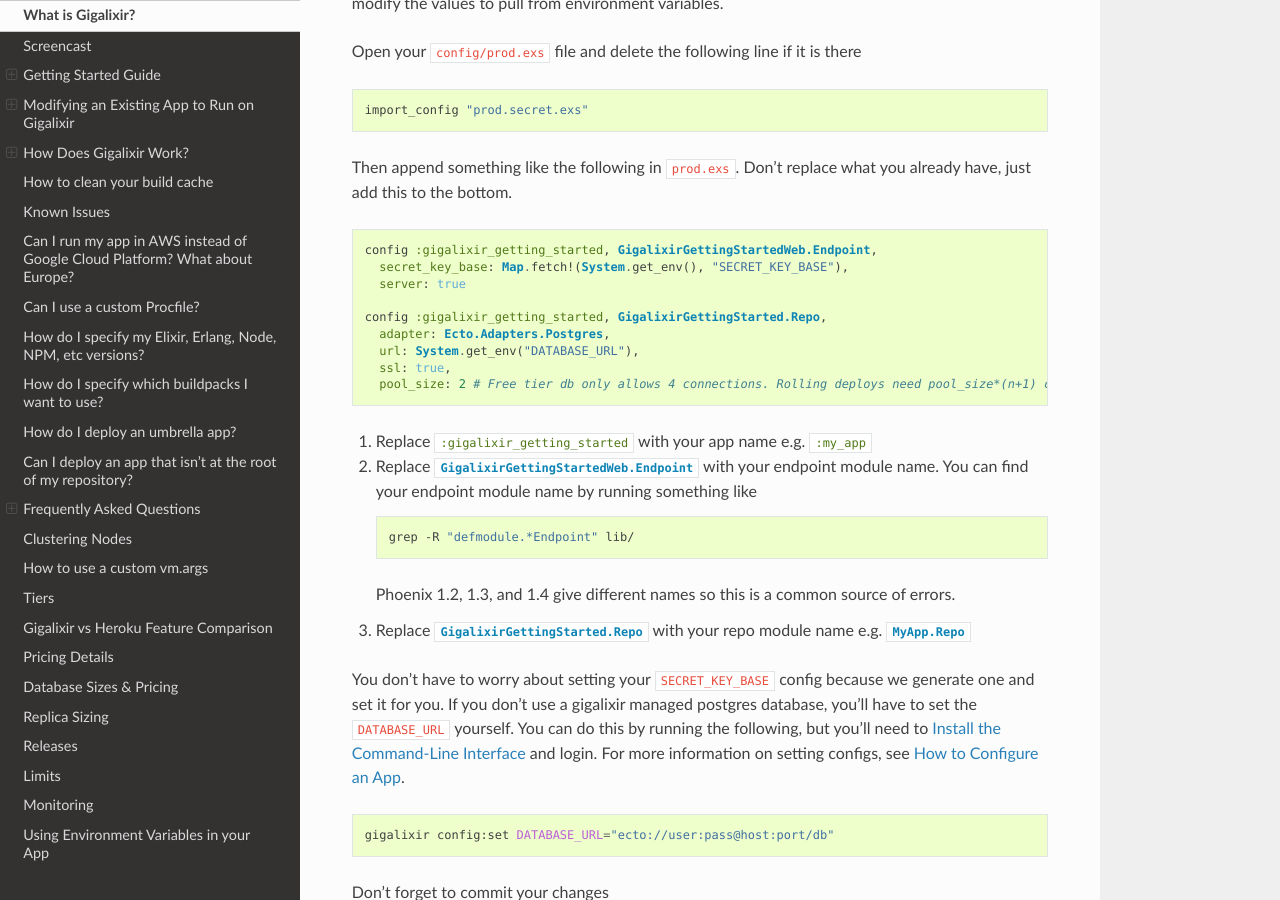
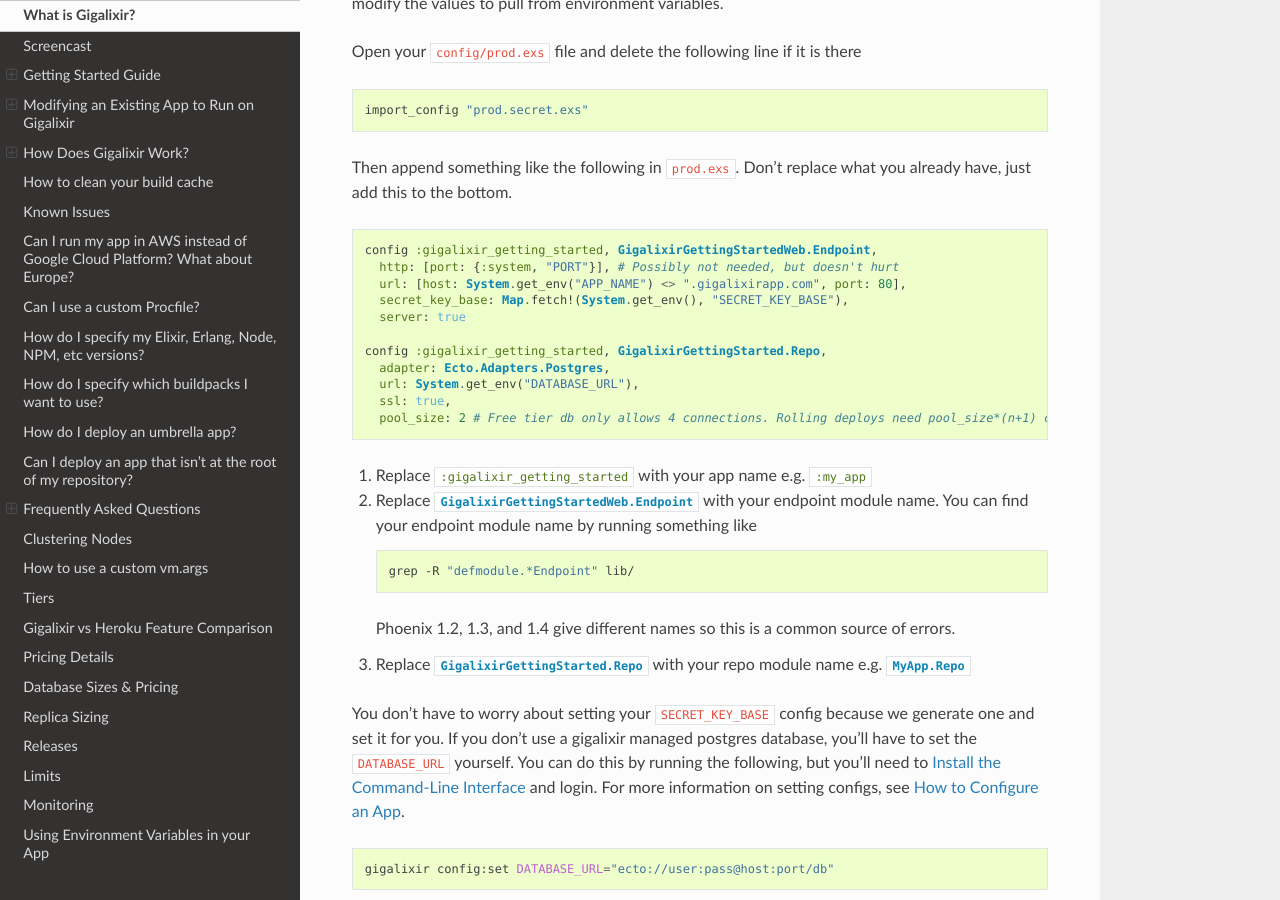
Before and after one commit to gigalixir/gigalixir-cli, a Sphinx documentation site: the page built from docs/source/main.rst, in a window 1280 px wide and 900 px high, scrolled down 5734 px. Built offline with Sphinx 7.4.7 and the Read the Docs theme 2.0.0, drawn with Linux system fonts in a browser that asks for light colours; some of the changed text lies outside the part shown.

Commit message:
more explicit config for port and host.

```diff
--- a/docs/source/main.rst
+++ b/docs/source/main.rst
@@ -261,6 +261,8 @@ Then append something like the following in :bash:`prod.exs`. Don't replace what
 .. code-block:: elixir
 
      config :gigalixir_getting_started, GigalixirGettingStartedWeb.Endpoint,
+       http: [port: {:system, "PORT"}], # Possibly not needed, but doesn't hurt
+       url: [host: System.get_env("APP_NAME") <> ".gigalixirapp.com", port: 80],
        secret_key_base: Map.fetch!(System.get_env(), "SECRET_KEY_BASE"),
        server: true
 
@@ -437,7 +439,7 @@ Then add something like the following in :bash:`prod.exs`
        http: [port: {:system, "PORT"}], # Needed for Phoenix 1.2 and 1.4. Doesn't hurt for 1.3.
        server: true, # Without this line, your app will not start the web server!
        secret_key_base: "${SECRET_KEY_BASE}",
-       url: [host: "example.com", port: 80],
+       url: [host: "${APP_NAME}.gigalixirapp.com", port: 443],
        cache_static_manifest: "priv/static/cache_manifest.json"
 
      config :gigalixir_getting_started, GigalixirGettingStarted.Repo,
```
